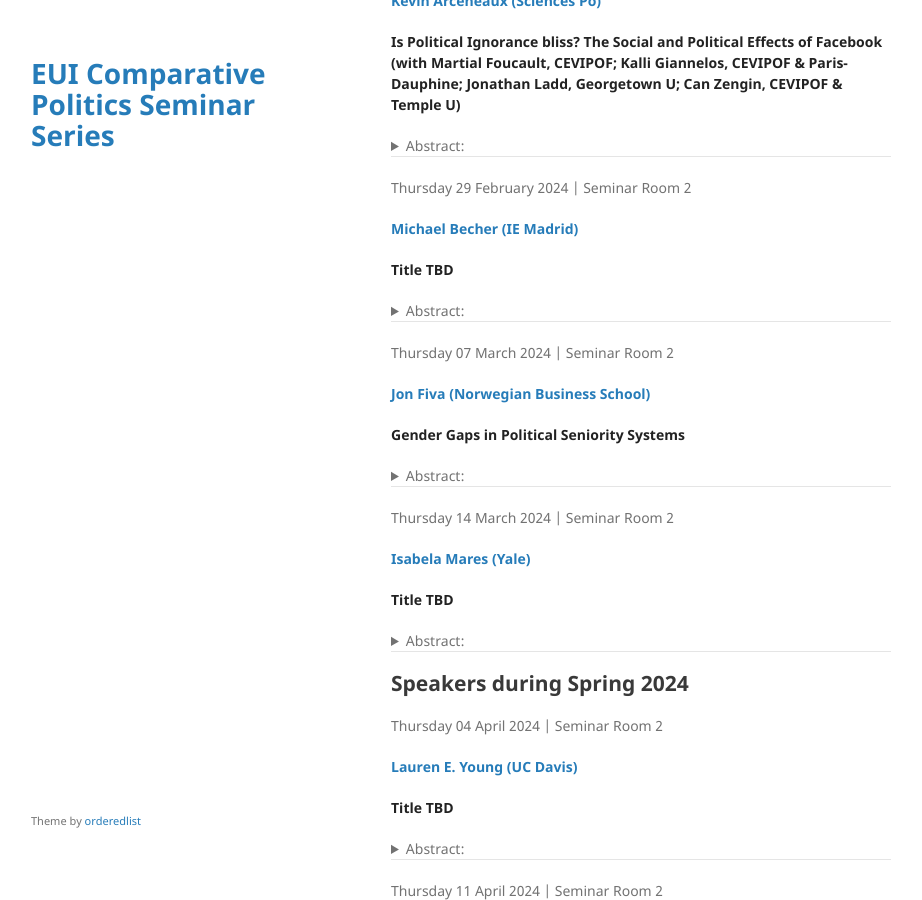
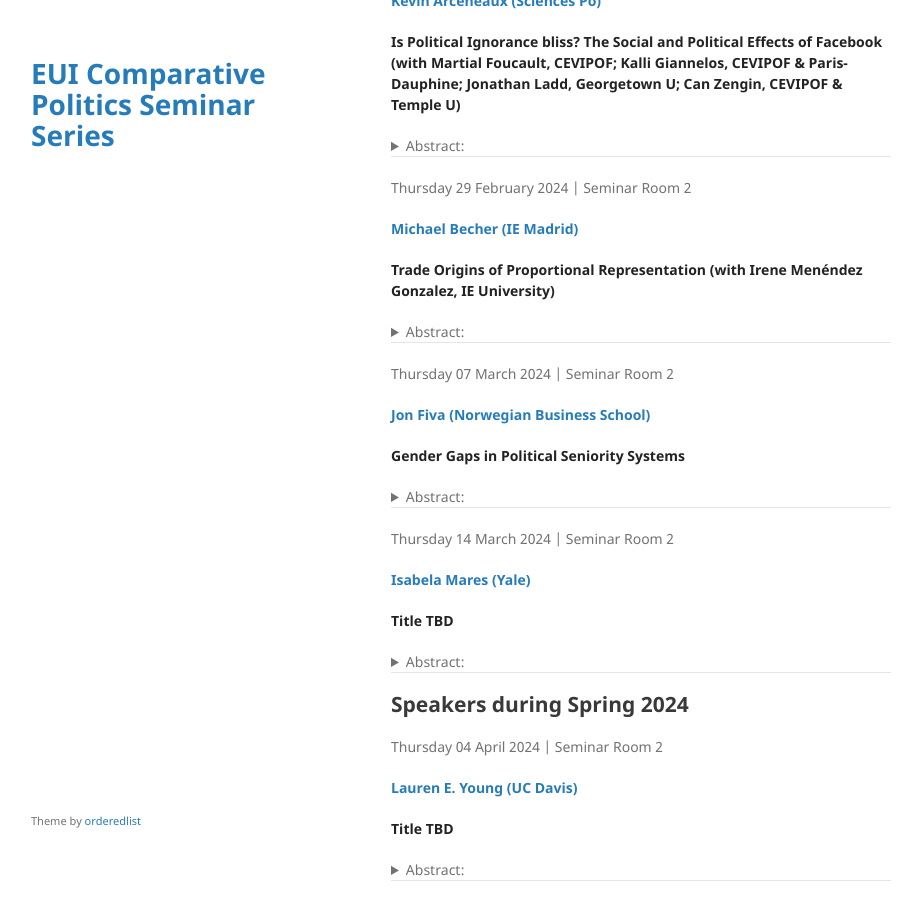
Before and after one commit to cpss-eui/cpss-eui.github.io, a Jekyll site: the page built from index.md, in a window 1280 px wide and 900 px high, scrolled down 1424 px. Shown: the whole window, without its empty margins (179-1101 px from the left). Built offline with Jekyll 4.4.1, drawn with Linux system fonts in a browser that asks for light colours; our own code applies the rules of GitHub Pages for plain Markdown files; part of the change alters nothing that is shown.

```diff
--- a/index.md
+++ b/index.md
@@ -230,12 +230,28 @@ Thursday 29 February 2024 | Seminar Room 2
 Becher (IE Madrid)</a></strong>
 </p>
 
-**Title TBD**
+**Trade Origins of Proportional Representation (with Irene Menéndez
+Gonzalez, IE University)**
 
 <details>
 <summary>Abstract:</summary>
 <p>
-Abstract TBD
+While recent research on the origins of Proportional Representation (PR)
+in Europe has focused on domestic political explanations, we bring
+international trade back to the analysis of electoral system choice.
+First, we sharpen earlier arguments and specify the partisan trade
+theory of endogenous electoral institutions, which highlights how the
+misrepresentation of trade interests in parliament shapes support for
+PR. Second, we test the theory using district-level referendum data and
+a natural experiment during the first globalization in Switzerland. We
+find a robust positive relationship between the vote for free trade and
+the subsequent vote for PR. Moreover, within-district change in the
+protectionist factor was tightly linked to changes in the PR vote.
+Leveraging plausibly exogenous variation in the introduction of PR
+across cantons, we also find that PR reduced the underrepresentation of
+free trade interests. Altogether, our analysis highlights the overlooked
+importance of international trade for conflict over electoral
+institutions.
 </p>
 </details>
 <hr>
```
Also changed, not shown: 1 other file.
